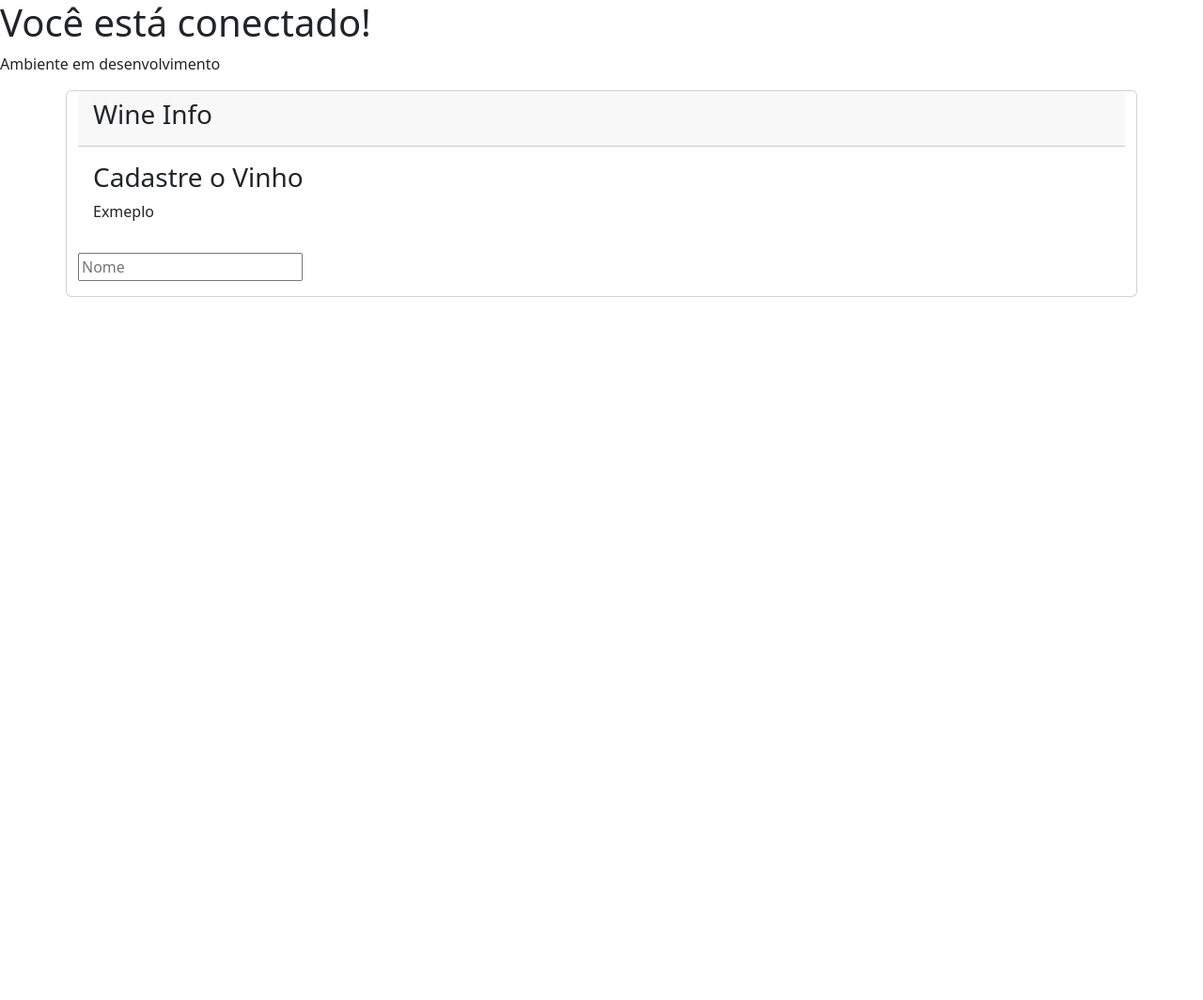
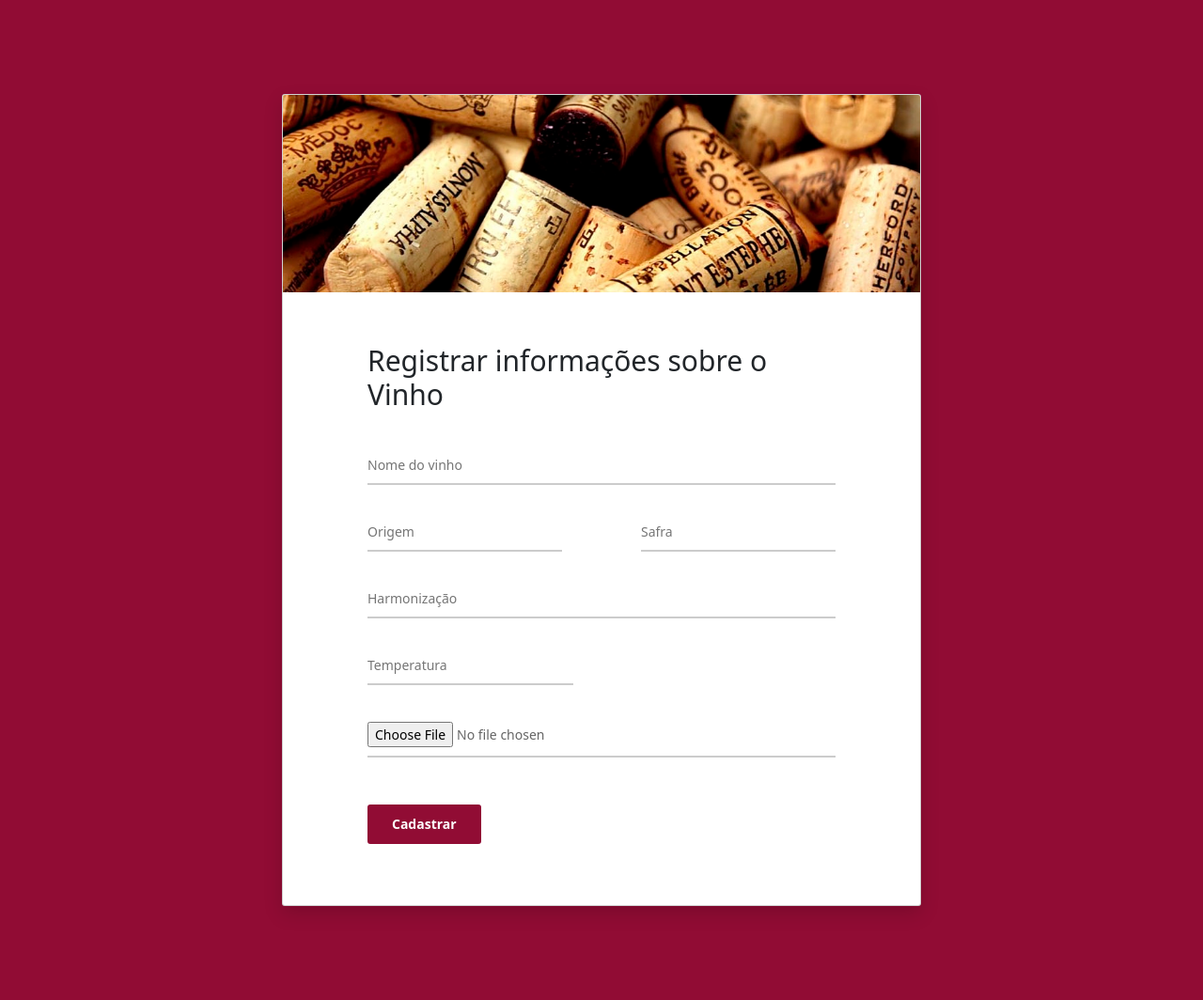
Before and after one commit to Celino3x/wine-info, a PHP site: page /_cadastrar_vinho.php in a window 1280 px wide. Shown: the whole page at 94% size. Before the commit the page ends 316 px from the top, so only its background shows below. Run offline with PHP 8.4, Linux system fonts and the light colour scheme.

Commit message:
Desenvolvimento de layout e integração com banco - correção do erro que impedia incluir o arquivo no diretório e extenção

```diff
--- a/_cadastrar_vinho.php
+++ b/_cadastrar_vinho.php
@@ -2,31 +2,62 @@
     include(".\process\connection\connection.php");
 ?>
 
-<!DOCTYPE html>
-<html lang="pt-br">
-<head>
-    <meta charset="UTF-8">
-    <meta http-equiv="X-UA-Compatible" content="IE=edge">
-    <meta name="viewport" content="width=device-width, initial-scale=1.0">
-    <link href="https://cdn.jsdelivr.net/npm/bootstrap@5.3.0-alpha1/dist/css/bootstrap.min.css" rel="stylesheet" integrity="sha384-GLhlTQ8iRABdZLl6O3oVMWSktQOp6b7In1Zl3/Jr59b6EGGoI1aFkw7cmDA6j6gD" crossorigin="anonymous">
-    <title>Wine | Cadastro</title>
-</head>
+<?php
+    //Head HTML
+    include(".\page\_header.php");
+?>
+
 <body>
-    <div class="container card">
-        <div class="card-header">
-            <h3>Wine Info</h3>
+
+    <div class="page-wrapper bg-wine p-t-100 p-b-100 font-robo">
+        <div class="wrapper wrapper--w680">
+            <div class="card card-1">
+                <div class="card-heading"></div>
+                <div class="card-body">
+                    <h2 class="title">Registrar informações sobre o Vinho</h2>
+                    <form action="_inserir_vinho.php" method="POST" enctype="multipart/form-data">
+                        <div class="input-group">
+                            <input type="text" id="nome_wine" name="nome_wine" placeholder="Nome do vinho" class="input--style-1">
+                        </div>
+                        <div class="row row-space">
+                            <div class="col-2">
+                                <div class="input-group">
+                                    <input placeholder="Origem" id="origem_wine" name="origem_wine"  type="text" class="input--style-1">
+                                </div>
+                            </div>
+                            <div class="col-2">
+                                <div class="input-group">
+                                    <input placeholder="Safra" id="safra_wine" name="safra_wine"  type="text" class="input--style-1">
+                                </div>
+                            </div>
+                        </div>
+
+                        <div class="input-group">
+                            <input type="text" id="harminizacao_wine" name="harminizacao_wine"  placeholder="Harmonização" class="input--style-1">
+                        </div>
+
+
+                        <div class="col-2">
+                            <div class="input-group">
+                                <input placeholder="Temperatura" id="temperatura_wine" name="temperatura_wine"  type="text" class="input--style-1">
+                            </div>
+                        </div>
+
+                        <div class="input-group">
+                            <input id="foto_wine" name="foto_wine" type="file" class="input--style-1" aria-describedby="foto_wine">
+                        </div>
+
+                        <div class="p-t-20">
+                            <button class="btn btn--radius btn--wine" type="submit">Cadastrar</button>
+                        </div>
+                    </form>
+                </div>
+            </div>
         </div>
-        <div class="card-body">
-            <h3 class="card-title">Cadastre o Vinho</h3>
-            <p>Exmeplo</p>
-        </div>
-        <form action="_inserir_vinho.php" method="POST">
-                <div class="input-group">
-                    <input placeholder="Nome" name="nome_mass" id="nome_mass" type="text" class="input--style-2">
-                </div>
-        </form>
     </div>
 
-    <script src="https://cdn.jsdelivr.net/npm/bootstrap@5.3.0-alpha1/dist/js/bootstrap.bundle.min.js" integrity="sha384-w76AqPfDkMBDXo30jS1Sgez6pr3x5MlQ1ZAGC+nuZB+EYdgRZgiwxhTBTkF7CXvN" crossorigin="anonymous"></script>
-</body>
-</html>
+
+<?php
+    //Final BODY SCRIPT
+    include(".\page\_footer.php");
+?>
--- /dev/null
+++ b/css/global.css
@@ -0,0 +1,150 @@
+*{
+    padding: 0;
+    margin: 0;
+}
+
+/* Cadastrar Vinho */
+
+.p-b-100{
+    padding-bottom: 100px;
+}
+
+.p-t-100{
+    padding-top: 100px;
+}
+
+.bg-wine{
+    background: rgb(145, 12, 52);
+}
+
+.page-wrapper{
+    min-height: 100vh;
+}
+
+.font-robo{
+    font-family: system-ui, -apple-system, BlinkMacSystemFont, 'Segoe UI', Roboto, Oxygen, Ubuntu, Cantarell, 'Open Sans', 'Helvetica Neue', sans-serif;
+}
+
+.wrapper--w680{
+    max-width: 680px;
+}
+
+.wrapper{
+    margin: 0 auto;
+}
+
+.card-1{
+    box-shadow: 0 8px 20px 0 rgb(0 0 0 / 15%);
+}
+
+.card{
+    overflow: hidden;
+    border-radius: 3px;
+    background: #FFF;
+}
+
+.card-1 .card-heading{
+    background: url(../img/adega.jpg) center center/cover no-repeat;
+    padding-top: 210px;
+}
+
+.card-1 .card-body{
+    padding: 0 90px;
+    padding-top: 55px;
+    padding-bottom: 65px;
+}
+
+.title{
+    margin-bottom: 37px;
+}
+
+h2{
+    font-size: 30px;
+}
+
+h1, h2, h3{
+    font-weight: 400px;
+}
+
+form{
+    display: block;
+}
+
+/* inputs */
+
+.input-group{
+    position: relative;
+    margin-bottom: 30px;
+    border-bottom: 2px solid #CCC;
+}
+
+.input--style-1{
+    padding: 9px 0;
+    color: #666;
+}
+
+input{
+    outline: none;
+    margin: 0;
+    border: 0;
+    box-shadow: none;
+    width: 100%;
+    font-size: 14px;
+    font-family: inherit;
+}
+
+.row-space{
+    -webkit-box-pack: justify;
+    justify-content: space-between;
+}
+
+.row{
+    display: flex;
+    flex-wrap: wrap;
+}
+
+.col-2{
+    width: calc((100% - 60px)/2);
+}
+
+.p-t-20{
+    padding-top: 20px;
+}
+
+.btn--wine{
+    background: rgb(145, 12, 52);
+}
+
+.btn--wine2{
+    background: rgb(247, 131, 166);
+}
+
+.btn--wine2:hover{
+    background: rgb(165, 29, 70);
+}
+
+.btn--wine:hover{
+    background: rgb(207, 121, 147);
+    color: #FFF;
+}
+
+.btn--radius{
+    border-radius: 3px;
+}
+
+.btn{
+    line-height: 40px;
+    display: inline-block;
+    padding: 0 25px;
+    cursor: pointer;
+    font-family: system-ui, -apple-system, BlinkMacSystemFont, 'Segoe UI', Roboto, Oxygen, Ubuntu, Cantarell, 'Open Sans', 'Helvetica Neue', sans-serif;
+    color: #FFF;
+    transition: all .4s ease;
+    font-size: 14px;
+    font-weight: 700;
+}
+
+button{
+    outline: none;
+    border: none;
+}
--- /dev/null
+++ b/page/_footer.php
@@ -0,0 +1,3 @@
+<script src="https://cdn.jsdelivr.net/npm/bootstrap@5.3.0-alpha1/dist/js/bootstrap.bundle.min.js" integrity="sha384-w76AqPfDkMBDXo30jS1Sgez6pr3x5MlQ1ZAGC+nuZB+EYdgRZgiwxhTBTkF7CXvN" crossorigin="anonymous"></script>
+</body>
+</html>
--- /dev/null
+++ b/page/_header.php
@@ -0,0 +1,10 @@
+<head>
+    <!DOCTYPE html>
+    <html lang="pt-br">
+    <meta charset="UTF-8">
+    <meta http-equiv="X-UA-Compatible" content="IE=edge">
+    <meta name="viewport" content="width=device-width, initial-scale=1.0">
+    <link href="https://cdn.jsdelivr.net/npm/bootstrap@5.3.0-alpha1/dist/css/bootstrap.min.css" rel="stylesheet" integrity="sha384-GLhlTQ8iRABdZLl6O3oVMWSktQOp6b7In1Zl3/Jr59b6EGGoI1aFkw7cmDA6j6gD" crossorigin="anonymous">
+    <link rel="stylesheet" href="./css/global.css">
+    <title>Wine | Cadastro</title>
+</head>
--- a/process/connection/connection.php
+++ b/process/connection/connection.php
@@ -1,10 +1,11 @@
 <?php
-    $conexao = mysqli_connect("localhost", "celino3x", "123456", "wine-info");
+
+  $conexao = mysqli_connect("localhost", "celino3x", "123456", "wine-info");
 
     if(mysqli_connect_errno()){
-        echo "Falha ao conectar com base de dados: ".mysqli_connect_error();
+       echo "Falha ao conectar com base de dados: ".mysqli_connect_error();
         exit();
     } else{
-        echo "<h1>Você está conectado!</h1><p>Ambiente em desenvolvimento</p>";
+        //echo "<h1>Você está conectado!</h1><p>Ambiente em desenvolvimento</p>";
     }
 ?>
```
Also changed, not shown: _inserir_vinho.php (added, +45 -0 lines), index.php (+14 -0 lines), foto_wines/7b24cee801b2a9fdbbf1d67684ebd06d.png (added), foto_wines/d3d9c9f962010981ae7197ab17ced77e.png (added), img/adega.jpg (added), img/logo.png (added).
